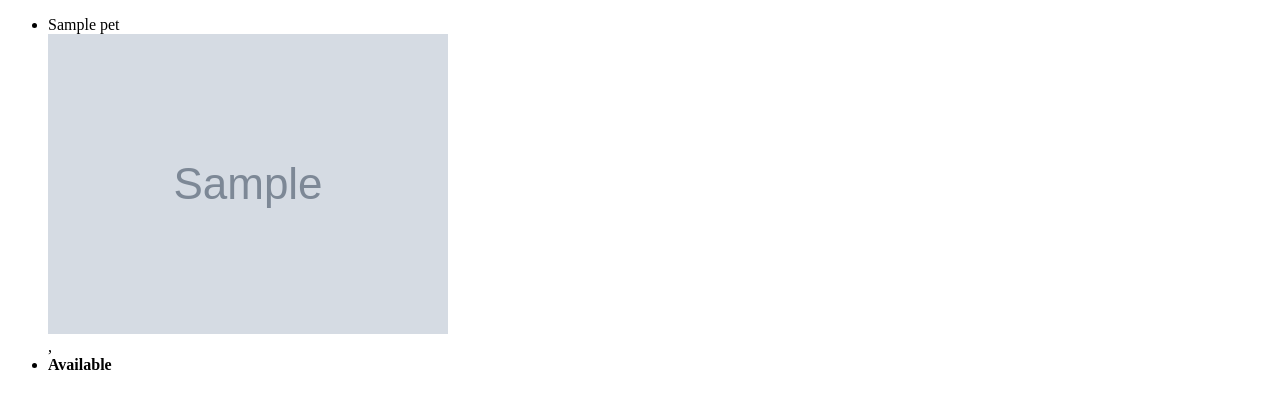
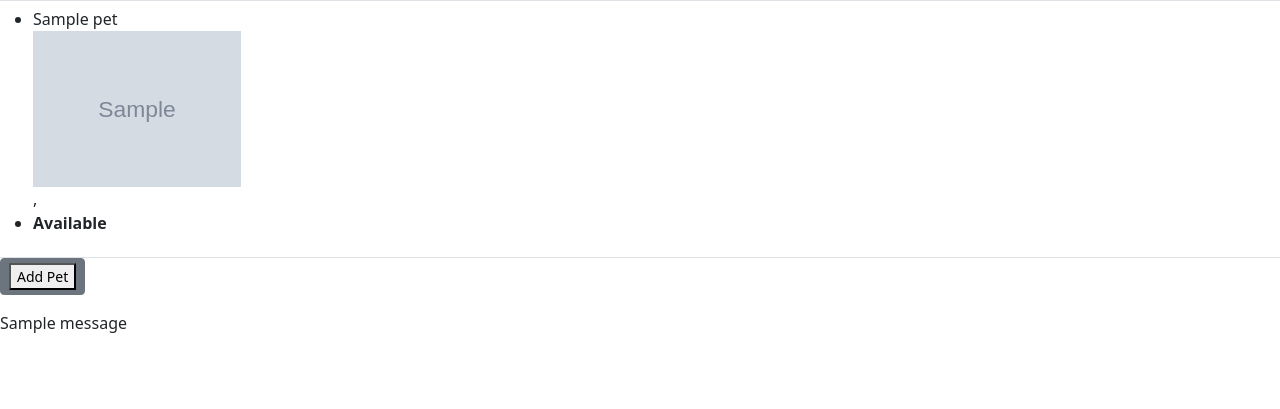
Before and after one commit to EddieSandler/flask-wtf-pets, a Flask app: page / in a window 1280 px wide. Shown: the top 409 px of the page. Run offline with Flask 3, Linux system fonts and the light colour scheme; tables that the repository leaves empty hold one stand-in row (values such as "Sample post"); grey boxes marked "Sample" are stand-in pictures; one stand-in notice (Sample message) is shown.

Commit message:
form handler working

```diff
--- a/app.py
+++ b/app.py
@@ -1,6 +1,7 @@
-from flask import Flask, request, render_template,  redirect, flash, session
+from flask import Flask, request, render_template,  redirect, flash
 from flask_debugtoolbar import DebugToolbarExtension
 from models import db,  connect_db ,Pet
+from forms import NewPetForm
 
 
 app = Flask(__name__)
@@ -20,3 +21,21 @@
 def show_pets():
     pets=Pet.query.all()
     return render_template('pet_list.html',pets=pets)
+
+@app.route('/add',methods=['GET','POST'])
+def add_pet_form():
+    form=NewPetForm()
+    if form.validate_on_submit():
+        pet_name=form.pet_name.data
+        species=form.species.data
+        photo_url=form.photo_url.data
+        age=form.age.data
+        notes=form.notes.data
+
+        pet = Pet(name=pet_name, species=species, photo_url=photo_url,age=age,notes=notes)
+        db.session.add(pet)
+        db.session.commit()
+        flash(f' Added {pet.name} the {species}')
+        return redirect('/add')
+    else:
+        return render_template('add_pet_form.html',form=form)
--- a/templates/base.html
+++ b/templates/base.html
@@ -3,11 +3,21 @@
 <head>
   <meta charset="UTF-8">
   <meta name="viewport" content="width=device-width, initial-scale=1.0">
+  <link href="https://cdn.jsdelivr.net/npm/bootstrap@5.3.2/dist/css/bootstrap.min.css" rel="stylesheet" integrity="sha384-T3c6CoIi6uLrA9TneNEoa7RxnatzjcDSCmG1MXxSR1GAsXEV/Dwwykc2MPK8M2HN"
+  crossorigin="anonymous">
   <title>Pet adoption</title>
 </head>
 <body>
 {% block content %}
+{% for msg in get_flashed_messages() %}
+  <div>{{ msg }}</div>
+{% endfor %}
+
 
 {% endblock %}
+{% for msg in get_flashed_messages() %}
+  <div>{{ msg }}</div>
+{% endfor %}
+
 </body>
 </html>
--- a/templates/pet_list.html
+++ b/templates/pet_list.html
@@ -3,7 +3,7 @@
 {% block content %}
 
 <div class="row">
-
+<form class="form-control">
   <ul>
     {% for pet in pets %}
     <li>{{ pet.name }}</li>
@@ -20,7 +20,10 @@
 
   </ul>
 
-
+</form>
 
   {% endfor %}
+  <p><a class="btn btn-sm btn-secondary" href="/add">
+    <button>Add Pet</button>
+  </a></p>
   {% endblock %}
```
Also changed, not shown: forms.py (+9 -0 lines), requirements.txt (added, +67 -0 lines), templates/add_pet_form.html (added, +29 -0 lines), 1 other file.
